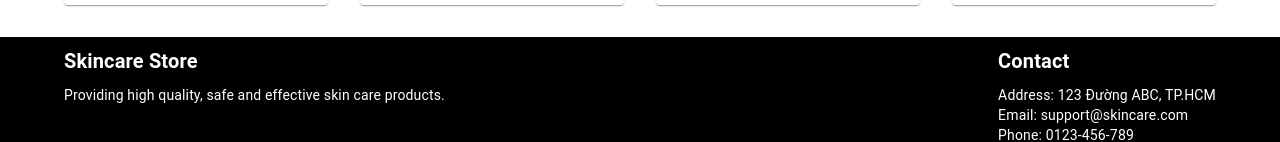
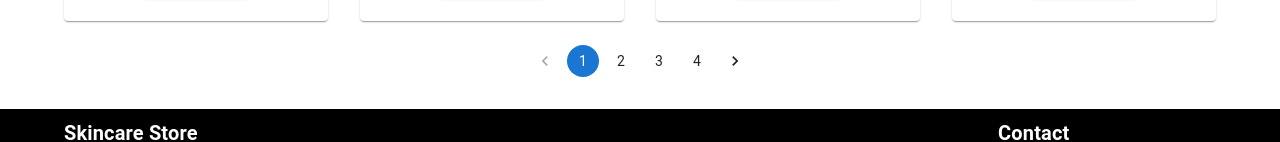
Before and after one commit to hungnt2910/SWD392_Project, a React (Vite) app: page /allproduct in a window 1280 px wide. Shown: the part 1720-1862 px from the top of the page. Built offline with nearby package versions, Linux system fonts and the light colour scheme.

Commit message:
update panigation

```diff
--- a/src/page/LoginPage.tsx
+++ b/src/page/LoginPage.tsx
@@ -55,13 +55,12 @@ function LoginPage() {
         e.preventDefault();
         axios.post(`${portserver}auth/signin`, login)
             .then(res => {
-                console.log(res.data)
-                if (res.data.accessToken !== null) {
+                if (res.data?.accessToken) {
                     toast.success("Login success", {
                         autoClose: 1500,
                         onClose: () => nav('/home')
                     })
-                    localStorage.setItem("token", res.data.accessToken)
+                    localStorage.setItem("token", JSON.stringify(res.data.accessToken))
                 } else {
                     toast.error("Login failed")
                 }
--- a/src/page/ShowAllProduct.tsx
+++ b/src/page/ShowAllProduct.tsx
@@ -1,20 +1,33 @@
-import { Container, Typography, Button, Card, CardMedia, CardContent } from "@mui/material";
+import { Container, Typography, Button, Card, CardMedia, CardContent, Pagination } from "@mui/material";
 import Grid from "@mui/material/Grid";
 import { Box } from "@mui/system";
+import { useEffect, useState } from "react";
+
+
+const products = Array.from({ length: 77 }, (_, i) => i + 1);
+
 
 function ShowAllProduct() {
+    useEffect(() => {
+        window.scrollTo({ top: 0, behavior: "smooth" });
+    }, []);
+
+    const itemsPerpage = 20;
+    const [page, setPage] = useState(1);
+
+    const startIndex = (page - 1) * itemsPerpage;
+    const displayedProducts = products.slice(startIndex, startIndex + itemsPerpage);
+
+
     return (
         <Container>
-            <Box sx={{ marginBottom: '2em' }}>
-                {["ALL", "Brand 1", "Brand 2", "Brand 3", "Brand 4", "Brand 5"].map((item) => (
-                    <Button variant="outlined" key={item} sx={{ mr: 1 }}>{item}</Button>
-                ))
-                }
-            </Box>
+            {["ALL", "Brand 1", "Brand 2", "Brand 3", "Brand 4", "Brand 5"].map((item) => (
+                <Button variant="outlined" key={item} sx={{ mr: 1 }}>{item}</Button>
+            ))}
 
-            <Grid container spacing={4}>
-                {[1, 2, 3, 4, 5, 6, 7, 8, 9, 10, 11, 12, 13, 14, 15, 16, 17, 18, 19, 20].map((item) => (
-                    <Grid item md={3} sm={6} xs={12} sx={{ textAlign: 'center' }} key={item}>
+            <Grid container spacing={4} sx={{ mt: 2 }}>
+                {displayedProducts.map((item) => (
+                    <Grid item md={3} sm={6} xs={12} sx={{ textAlign: "center" }} key={item}>
                         <Card>
                             <CardMedia component="img" height="150" image="/new-arrival.jpg" alt="Sản phẩm mới về" />
                             <CardContent>
@@ -26,8 +39,17 @@ function ShowAllProduct() {
                     </Grid>
                 ))}
             </Grid>
+
+            {/* Phân trang */}
+            <Pagination
+                count={Math.ceil(products.length / itemsPerpage)} // Tổng số trang
+                page={page}
+                onChange={(_, value) => setPage(value)}
+                color="primary"
+                sx={{ mt: 3, display: "flex", justifyContent: "center" }}
+            />
         </Container>
-    )
+    );
 }
 
 export default ShowAllProduct
```
